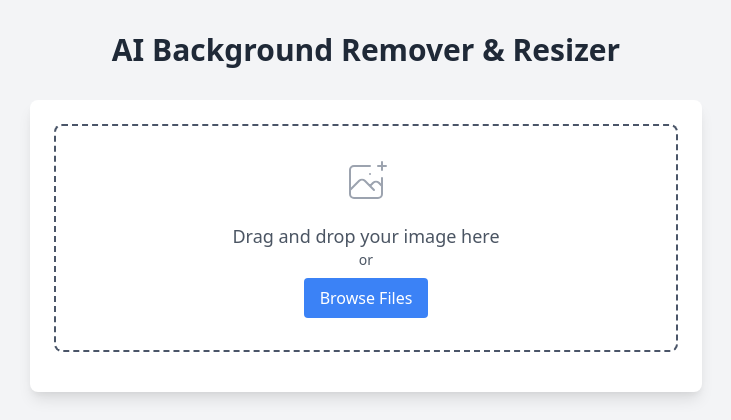
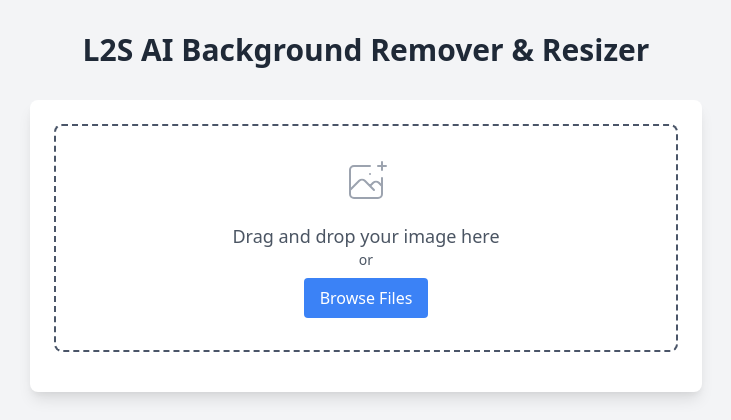
Before and after one commit to Essa544ea/removebg, a Flask app: page / in a window 1280 px wide. Shown: the top 420 px of the page, without its empty margins (274-1005 px from the left). Run offline with Flask 3, Linux system fonts and the light colour scheme.

Commit message:
Update index.html

```diff
--- a/templates/index.html
+++ b/templates/index.html
@@ -25,7 +25,7 @@
 <body class="bg-gray-100 min-h-screen">
     <div class="container mx-auto px-4 py-8">
         <div class="max-w-2xl mx-auto">
-            <h1 class="text-3xl font-bold text-center text-gray-800 mb-8">AI Background Remover & Resizer</h1>
+            <h1 class="text-3xl font-bold text-center text-gray-800 mb-8">L2S AI Background Remover & Resizer</h1>
 
             <div class="bg-white rounded-lg shadow-lg p-6">
                 <div id="drop-zone" class="drop-zone rounded-lg p-8 text-center cursor-pointer mb-4">
```
